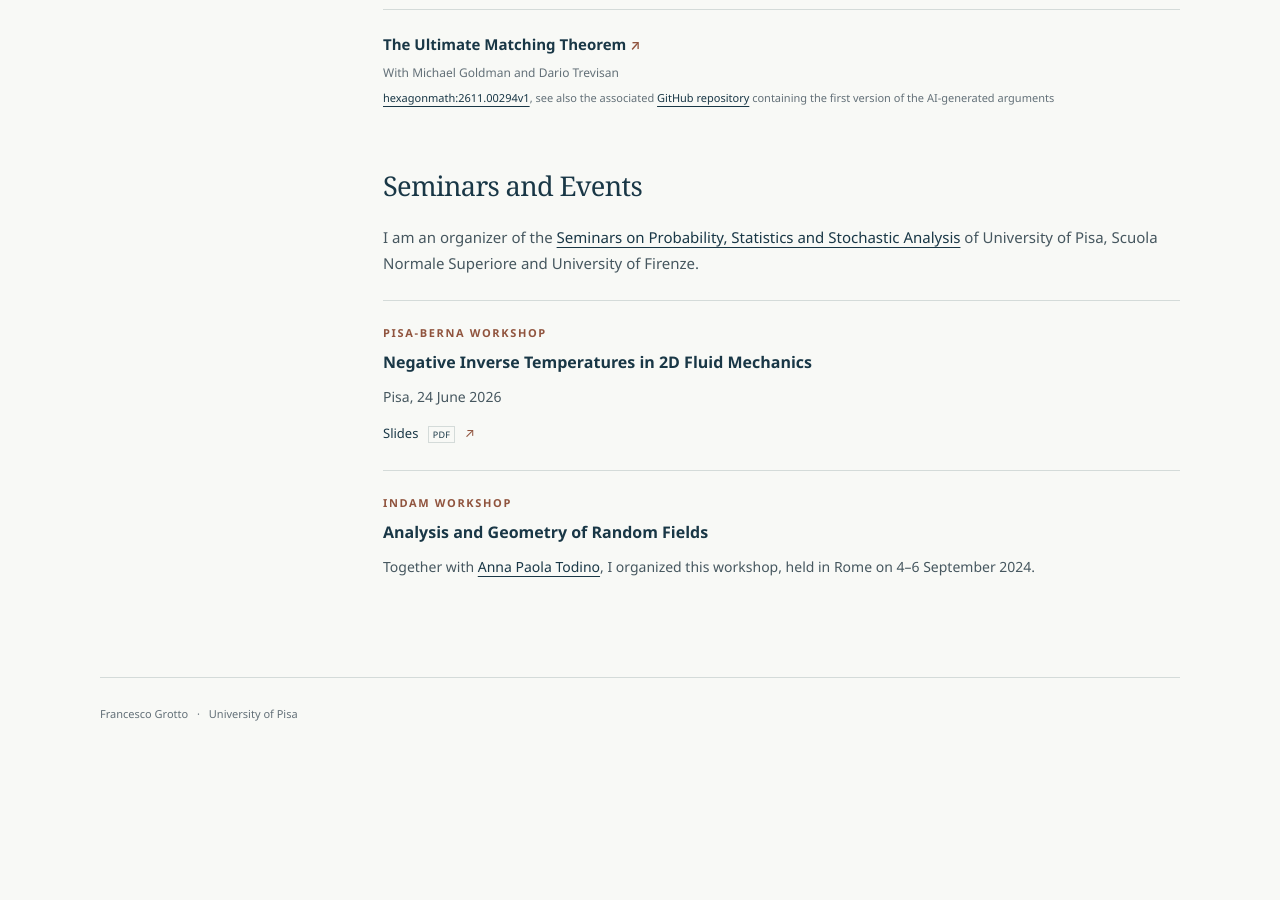
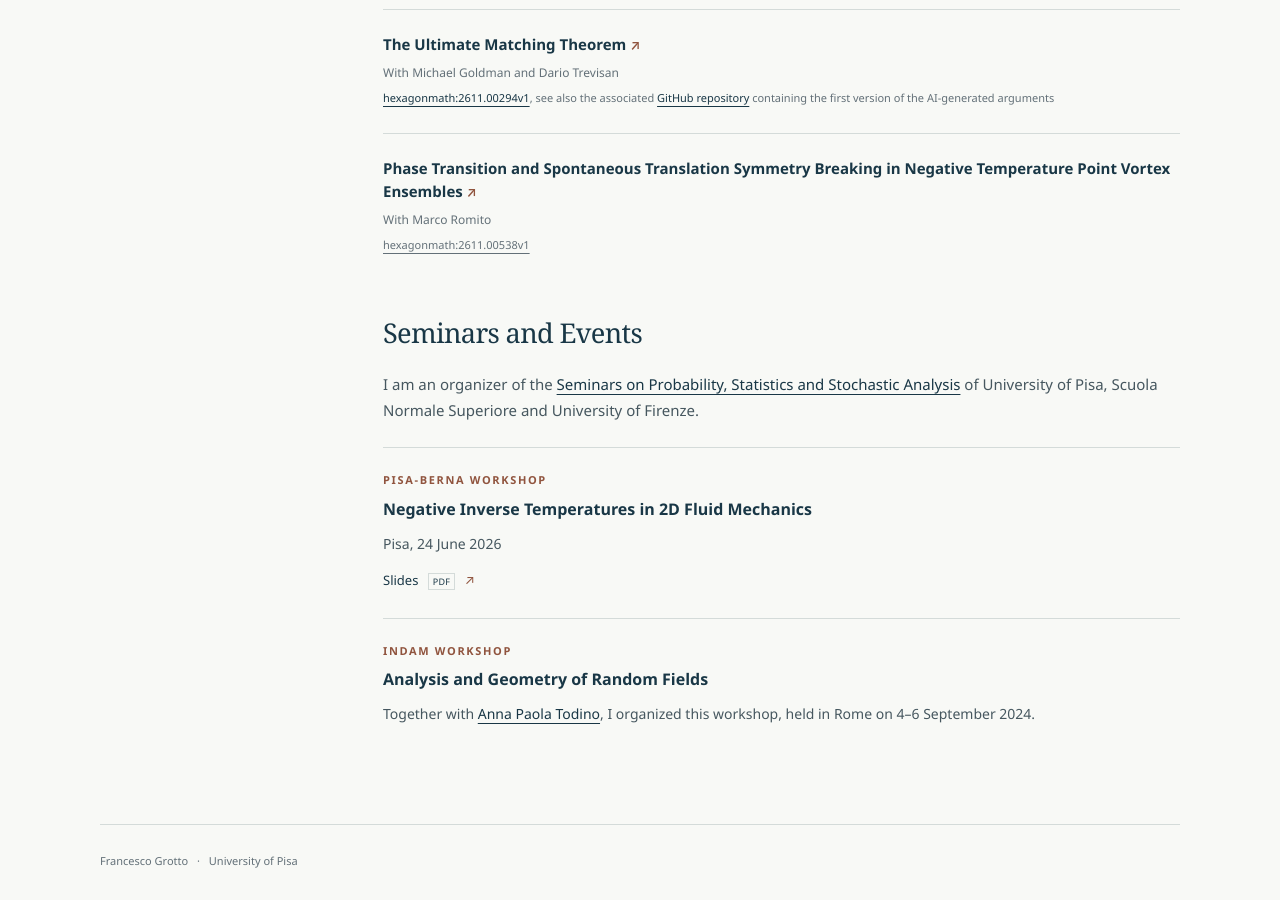
Before and after one commit to grottofrancesco/grottofrancesco.github.io, a plain HTML site: page research.html in a window 1280 px wide. Shown: the part 2520-3420 px from the top of the page. Before the commit the page ends 3273 px from the top, so only its background shows below. Drawn offline with Linux system fonts and the light colour scheme.

Commit message:
Add point vortex phase transition paper to recent preprints

```diff
--- a/research.html
+++ b/research.html
@@ -169,6 +169,11 @@
                 <p class="publication-authors">With <a href="https://www.cmap.polytechnique.fr/~michael.goldman/">Michael Goldman</a> and <a href="https://web.dm.unipi.it/trevisan/it/">Dario Trevisan</a></p>
                 <p class="publication-source"><a href="https://hexagonmath.org/2611.00294v1">hexagonmath:2611.00294v1</a>, see also the associated <a href="https://github.com/grottofrancesco/UltimateMatchingTheorem">GitHub repository</a> containing the first version of the AI-generated arguments</p>
               </li>
+              <li>
+                <h3><a href="https://hexagonmath.org/2611.00538v1">Phase Transition and Spontaneous Translation Symmetry Breaking in Negative Temperature Point Vortex Ensembles <span aria-hidden="true">↗</span></a></h3>
+                <p class="publication-authors">With <a href="https://people.dm.unipi.it/romito/">Marco Romito</a></p>
+                <a class="publication-source" href="https://hexagonmath.org/2611.00538v1">hexagonmath:2611.00538v1</a>
+              </li>
             </ul>
           </section>
           <section class="events-section" id="seminars-and-events" aria-labelledby="events-title">
```
